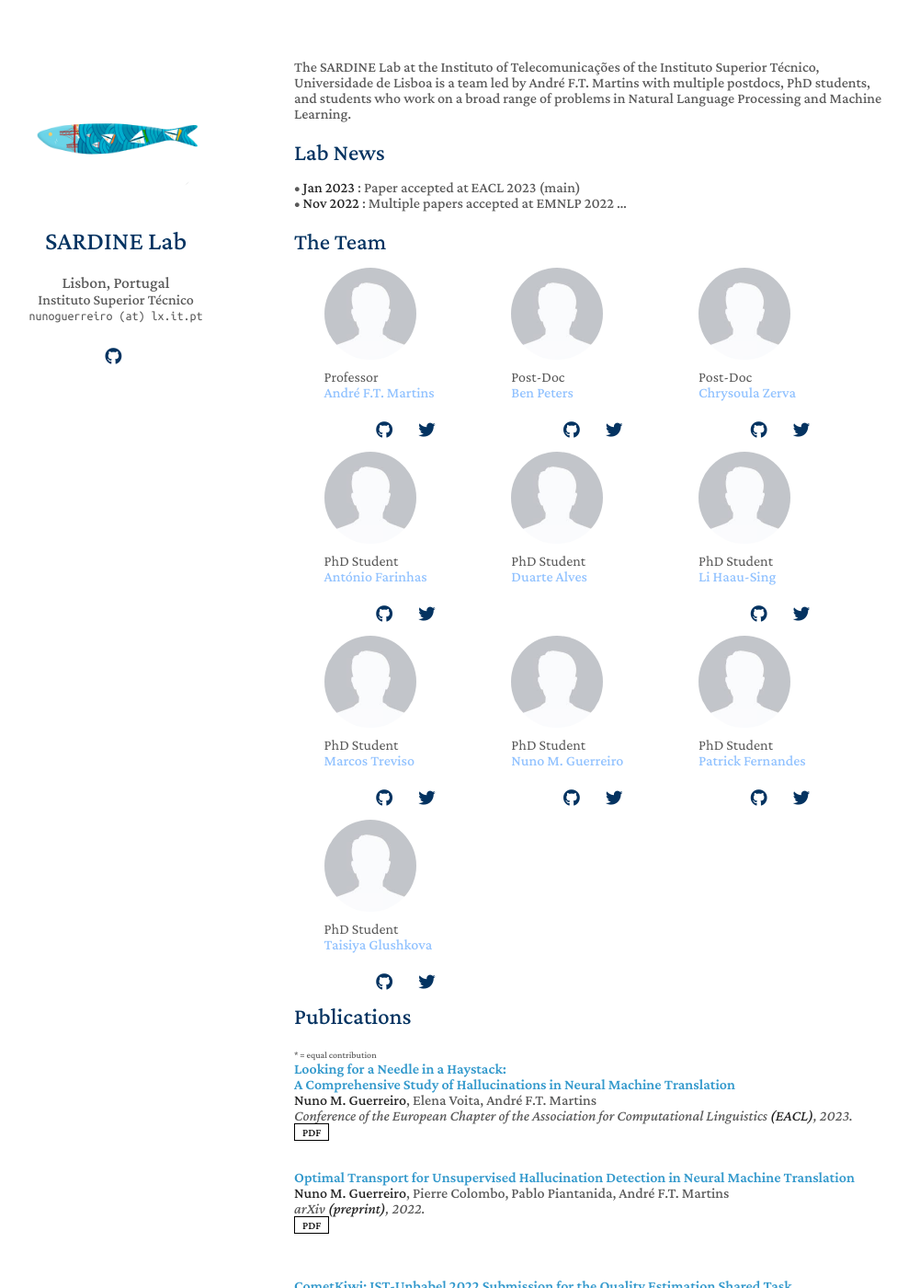
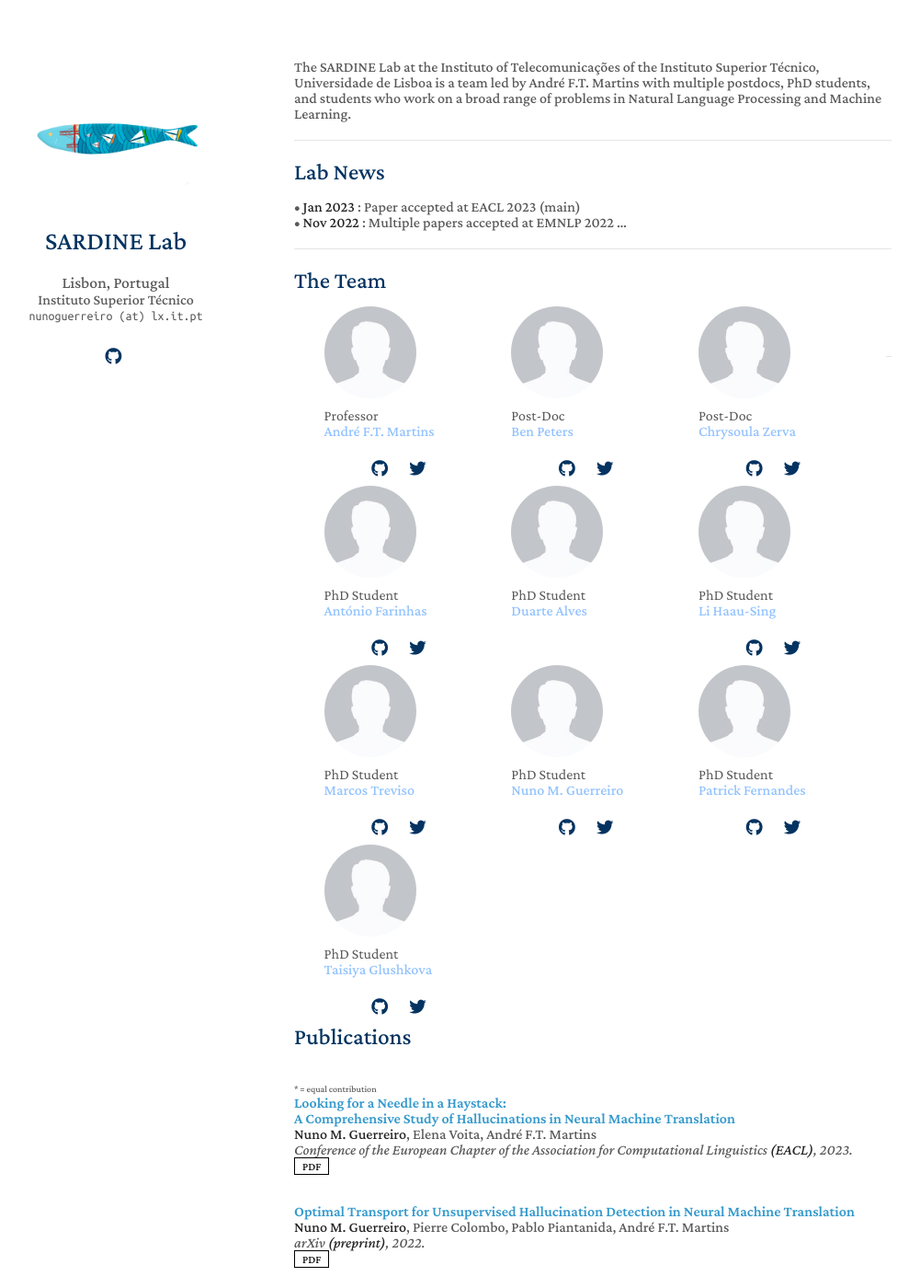
Before and after one commit to sardine-cs/sardine-cs.github.io, a Jekyll site: the page built from index.md, in a window 1280 px wide and 1400 px high. Shown: the whole window at 92% size, without its empty margins (150-1151 px from the left). Built offline with Jekyll 4.4.1, drawn with Linux system fonts in a browser that asks for light colours; nearby versions of some CDN libraries; a style sheet for code colours, icons or effects is not loaded.

```diff
--- a/_includes/publications.md
+++ b/_includes/publications.md
@@ -1,4 +1,4 @@
-<h2 id="publications" style="margin: 2px 0px -15px;">Publications</h2>
+<h2 id="publications" style="margin: 2px 0px 0px;">Publications</h2>
 
 <div class="publications">
 <ol class="bibliography">
--- a/_includes/staff.html
+++ b/_includes/staff.html
@@ -7,17 +7,15 @@
         <li><a href="{{ instructor.url }}" target="_blank">{{ instructor.name }}</a></li>
         <div class="social-icons">
           {% if instructor.google_scholar %}
-          <a style="margin: 0 5px 0 0" href="{{ instructor.google_scholar }}">
+          <a style="margin: 0 0px 0 0" href="{{ instructor.google_scholar }}">
             <i class="ai ai-google-scholar" style="font-size:1.2rem"></i>
           </a>
           {% endif %}
-
           {% if instructor.github_link %}
-          <a style="margin: 0 5px 0 0" href="{{ instructor.github_link }}">
+          <a style="margin: 0 0px 0 0" href="{{ instructor.github_link }}">
             <i class="fab fa-github"></i>
           </a>
           {% endif %}
-
           {% if instructor.twitter %}
           <a style="margin: 0 0 0 0" href="{{ instructor.twitter }}">
             <i class="fab fa-twitter"></i>
@@ -38,17 +36,15 @@
         <li><a href="{{ instructor.url }}" target="_blank">{{ instructor.name }}</a></li>
         <div class="social-icons">
           {% if instructor.google_scholar %}
-          <a style="margin: 0 5px 0 0" href="{{ site.google_scholar }}">
+          <a style="margin: 0 0px 0 0" href="{{ site.google_scholar }}">
             <i class="ai ai-google-scholar" style="font-size:1.2rem"></i>
           </a>
           {% endif %}
-
           {% if instructor.github_link %}
-          <a style="margin: 0 5px 0 0" href="{{ site.github_link }}">
+          <a style="margin: 0 0px 0 0" href="{{ site.github_link }}">
             <i class="fab fa-github"></i>
           </a>
           {% endif %}
-
           {% if instructor.twitter %}
           <a style="margin: 0 0 0 0" href="{{ site.twitter }}">
             <i class="fab fa-twitter"></i>
@@ -70,17 +66,15 @@
         <li><a href="{{ instructor.url }}" target="_blank">{{ instructor.name }}</a></li>
         <div class="social-icons">
           {% if instructor.google_scholar %}
-          <a style="margin: 0 5px 0 0" href="{{ site.google_scholar }}">
+          <a style="margin: 0 0px 0 0" href="{{ site.google_scholar }}">
             <i class="ai ai-google-scholar" style="font-size:1.2rem"></i>
           </a>
           {% endif %}
-
           {% if instructor.github_link %}
-          <a style="margin: 0 5px 0 0" href="{{ site.github_link }}">
+          <a style="margin: 0 0px 0 0" href="{{ site.github_link }}">
             <i class="fab fa-github"></i>
           </a>
           {% endif %}
-
           {% if instructor.twitter %}
           <a style="margin: 0 0 0 0" href="{{ site.twitter }}">
             <i class="fab fa-twitter"></i>
--- a/_sass/minimal-light.scss
+++ b/_sass/minimal-light.scss
@@ -678,7 +678,7 @@
 .instructor-profile-three-col {
   @extend %instructor-profile;
   width: 33%;
-  margin-bottom: 70px;
+  margin-bottom: 65px;
 }
 
 .news {
--- a/index.md
+++ b/index.md
@@ -4,12 +4,17 @@
 
 The SARDINE Lab at the Instituto of Telecomunicações of the Instituto Superior Técnico, Universidade de Lisboa  is a team led by André F.T. Martins with multiple postdocs, PhD students, and students who work on a broad range of problems in Natural Language Processing and Machine Learning.
 
+---
 
 ## Lab News
 • **Jan 2023** : Paper accepted at EACL 2023 (main) <br />
 • **Nov 2022** : Multiple papers accepted at EMNLP 2022 ...
 
+---
+
 ## The Team
 {% include_relative _includes/staff.html %}<br /><br />
 
+---
+
 {% include_relative _includes/publications.md %}
```
